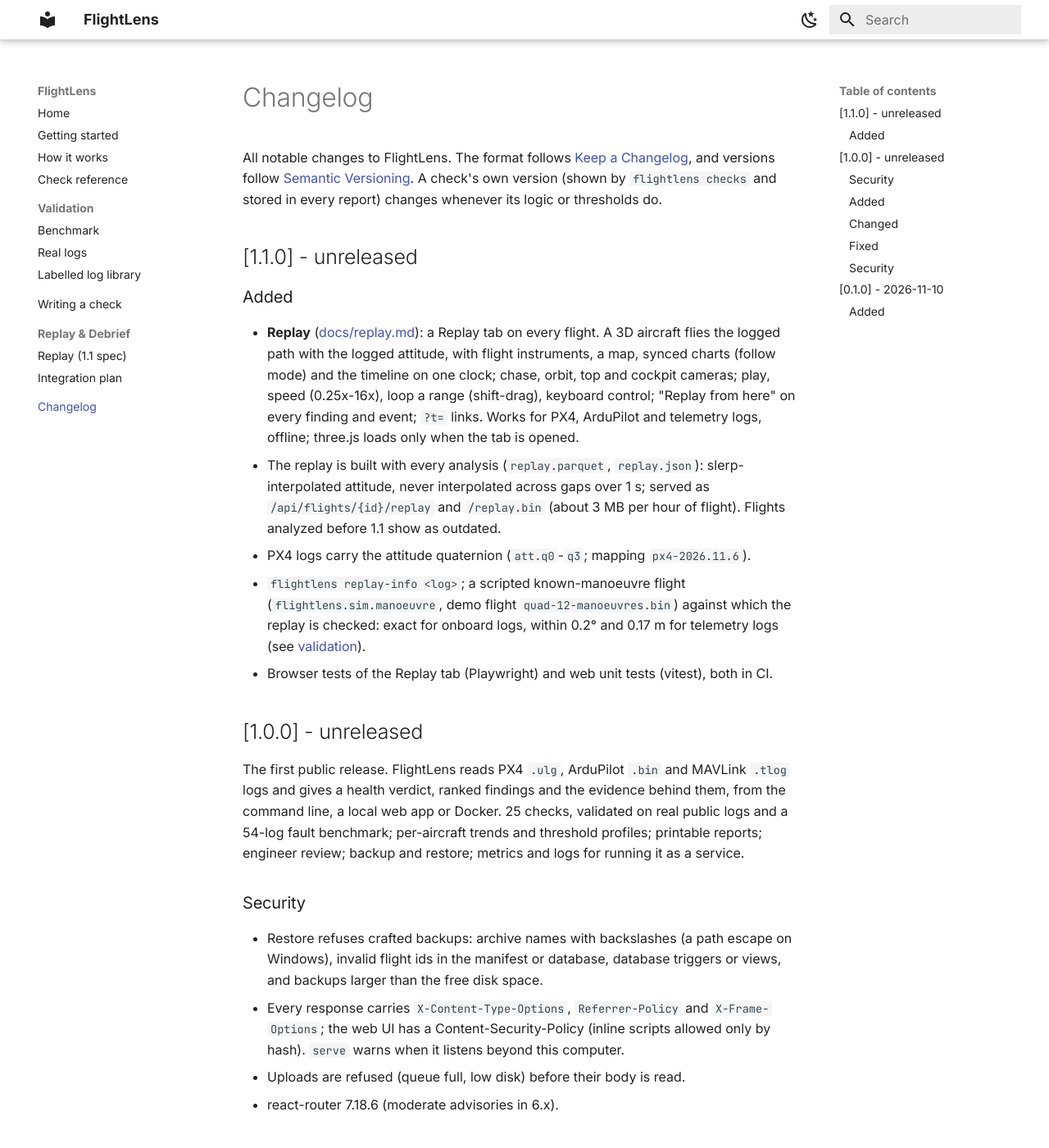
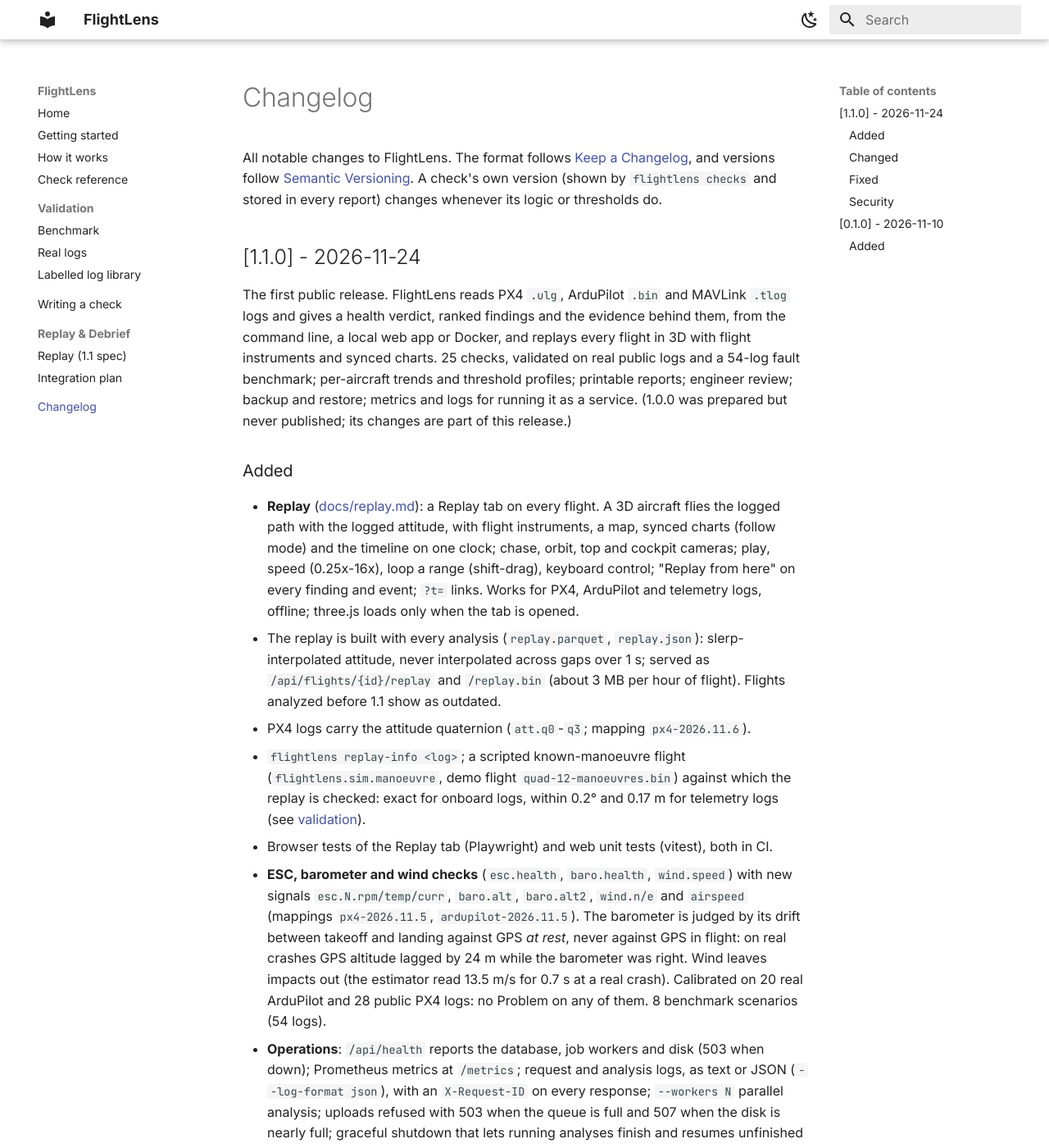
Before and after one commit to naol-zewdie/flightlens-flight-log-analyzer, an MkDocs documentation site: the page built from docs/changelog.md, in a window 1280 px wide and 1400 px high. Shown: the whole window at 82% size. Built offline with MkDocs 1.6.1 and Material for MkDocs 9.7.7, drawn with Linux system fonts in a browser that asks for light colours; some of the changed text lies outside the part shown.

Commit message:
Release 1.1.0: version, one changelog entry, docs workflow fix
- Version 1.1.0; the unpublished 1.0.0 notes are folded into a single
  [1.1.0] - 2026-11-24 entry (Added, Changed, Fixed, Security).
- Docs workflow: run mkdocs with the docs group (a plain `uv run` re-synced
  the environment and removed mkdocs, so every docs build failed).
- Regenerated check reference and validation report for 1.1.0.

Co-Authored-By: Claude Opus 5.5 <noreply@anthropic.com>

```diff
--- a/CHANGELOG.md
+++ b/CHANGELOG.md
@@ -6,7 +6,16 @@ All notable changes to FlightLens. The format follows
 `flightlens checks` and stored in every report) changes whenever its logic or
 thresholds do.
 
-## [1.1.0] - unreleased
+## [1.1.0] - 2026-11-24
+
+The first public release. FlightLens reads PX4 `.ulg`, ArduPilot `.bin` and
+MAVLink `.tlog` logs and gives a health verdict, ranked findings and the
+evidence behind them, from the command line, a local web app or Docker, and
+replays every flight in 3D with flight instruments and synced charts.
+25 checks, validated on real public logs and a 54-log fault benchmark;
+per-aircraft trends and threshold profiles; printable reports; engineer
+review; backup and restore; metrics and logs for running it as a service.
+(1.0.0 was prepared but never published; its changes are part of this release.)
 
 ### Added
 - **Replay** ([docs/replay.md](docs/replay.md)): a Replay tab on every
@@ -28,27 +37,6 @@ thresholds do.
   for telemetry logs (see [validation](docs/validation.md)).
 - Browser tests of the Replay tab (Playwright) and web unit tests (vitest),
   both in CI.
-
-## [1.0.0] - unreleased
-
-The first public release. FlightLens reads PX4 `.ulg`, ArduPilot `.bin` and
-MAVLink `.tlog` logs and gives a health verdict, ranked findings and the
-evidence behind them, from the command line, a local web app or Docker.
-25 checks, validated on real public logs and a 54-log fault benchmark;
-per-aircraft trends and threshold profiles; printable reports; engineer
-review; backup and restore; metrics and logs for running it as a service.
-
-### Security
-- Restore refuses crafted backups: archive names with backslashes (a path
-  escape on Windows), invalid flight ids in the manifest or database, database
-  triggers or views, and backups larger than the free disk space.
-- Every response carries `X-Content-Type-Options`, `Referrer-Policy` and
-  `X-Frame-Options`; the web UI has a Content-Security-Policy (inline scripts
-  allowed only by hash). `serve` warns when it listens beyond this computer.
-- Uploads are refused (queue full, low disk) before their body is read.
-- react-router 7.18.6 (moderate advisories in 6.x).
-
-### Added
 - **ESC, barometer and wind checks** (`esc.health`, `baro.health`,
   `wind.speed`) with new signals `esc.N.rpm/temp/curr`, `baro.alt`,
   `baro.alt2`, `wind.n/e` and `airspeed` (mappings `px4-2026.11.5`,
@@ -172,6 +160,14 @@ review; backup and restore; metrics and logs for running it as a service.
   definition is damaged (wrong column types, no timestamp) are skipped.
 
 ### Security
+- Restore refuses crafted backups: archive names with backslashes (a path
+  escape on Windows), invalid flight ids in the manifest or database, database
+  triggers or views, and backups larger than the free disk space.
+- Every response carries `X-Content-Type-Options`, `Referrer-Policy` and
+  `X-Frame-Options`; the web UI has a Content-Security-Policy (inline scripts
+  allowed only by hash). `serve` warns when it listens beyond this computer.
+- Uploads are refused (queue full, low disk) before their body is read.
+- react-router 7.18.6 (moderate advisories in 6.x).
 - Parsers are fuzzed in CI (Hypothesis, `tests/test_fuzz.py`) and weekly with a
   long mutation campaign (`scripts/fuzz.py`).
 - CI audits the Python runtime dependencies (pip-audit) and the web UI's bundled
--- a/docs/checks.md
+++ b/docs/checks.md
@@ -1,6 +1,6 @@
 # Check reference
 
-Generated from FlightLens 1.0.0 by `scripts/gen_check_docs.py`; `flightlens checks` prints the same from the installed version. Thresholds are starting values, not limits approved for your aircraft; override them with `analyze(flight, config={"vibration.level": {"attention": 25}})`.
+Generated from FlightLens 1.1.0 by `scripts/gen_check_docs.py`; `flightlens checks` prints the same from the installed version. Thresholds are starting values, not limits approved for your aircraft; override them with `analyze(flight, config={"vibration.level": {"attention": 25}})`.
 
 ## Attitude tracking check
 
--- a/docs/validation.md
+++ b/docs/validation.md
@@ -1,6 +1,6 @@
 # Validation benchmark
 
-Generated by `scripts/benchmark.py` with FlightLens 1.0.0 on 2026-11-24. Do not edit by hand.
+Generated by `scripts/benchmark.py` with FlightLens 1.1.0 on 2026-11-24. Do not edit by hand.
 
 ## What this measures
 
--- a/pyproject.toml
+++ b/pyproject.toml
@@ -1,6 +1,6 @@
 [project]
 name = "flightlens"
-version = "1.0.0"
+version = "1.1.0"
 description = "Automatic drone flight log analysis: a health verdict, ranked findings and the evidence behind them."
 readme = "README.md"
 license = { text = "MIT" }
--- a/src/flightlens/__init__.py
+++ b/src/flightlens/__init__.py
@@ -1,3 +1,3 @@
 """FlightLens: automatic drone flight log analysis."""
 
-__version__ = "1.0.0"
+__version__ = "1.1.0"
```
Also changed, not shown: README.md (+1 -1 lines), 3 other files.
